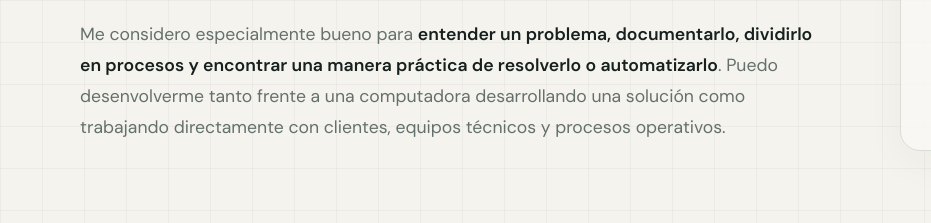
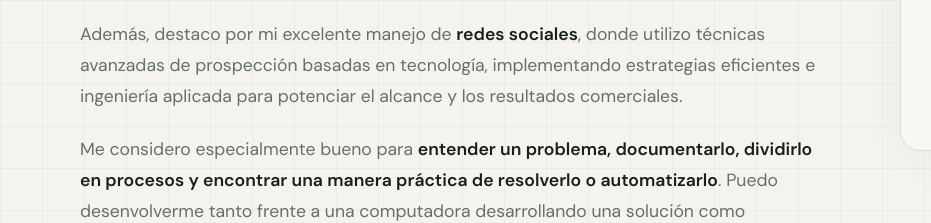
Before and after one commit to Baalgarthem/Baalgarthem.github.io, an Astro site: page / in a window 1280 px wide. Shown: the part 1974-2197 px from the top of the page, 0-931 px from the left. Built offline with nearby package versions, Linux system fonts and the light colour scheme; Astro itself is replaced by a stand-in of ours.

Commit message:
Add social media and tech prospecting skills

```diff
--- a/src/pages/index.astro
+++ b/src/pages/index.astro
@@ -35,6 +35,8 @@ import Layout from '../layouts/Layout.astro';
 				<p>Además, cuento con formación en <strong>Electromecánica Industrial</strong> y capacitación como Técnico Electricista e Instalador de Paneles Solares, junto con experiencia práctica en instalaciones eléctricas residenciales, sistemas de protección eléctrica y mantenimiento de equipos y cámaras de seguridad.</p>
 
 				<p>He trabajado en áreas de ingeniería de sistemas, análisis de proyectos, inteligencia artificial, servicios financieros y consultoría. También tengo experiencia en atención a clientes, capacitación, enseñanza de programación e inglés y soporte técnico remoto.</p>
+
+				<p>Además, destaco por mi excelente manejo de <strong>redes sociales</strong>, donde utilizo técnicas avanzadas de prospección basadas en tecnología, implementando estrategias eficientes e ingeniería aplicada para potenciar el alcance y los resultados comerciales.</p>
 
 				<p>Me considero especialmente bueno para <strong>entender un problema, documentarlo, dividirlo en procesos y encontrar una manera práctica de resolverlo o automatizarlo</strong>. Puedo desenvolverme tanto frente a una computadora desarrollando una solución como trabajando directamente con clientes, equipos técnicos y procesos operativos.</p>
 			</div>
```
